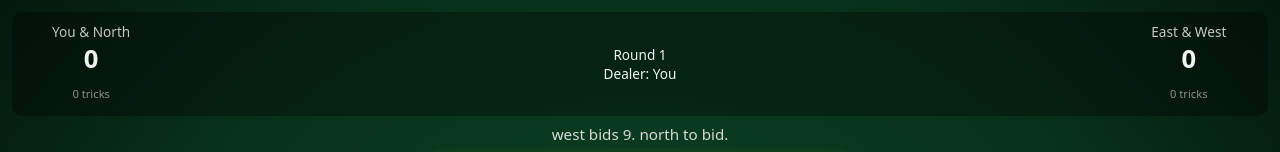
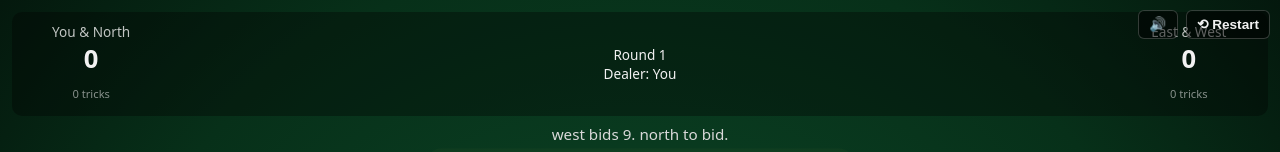
Before and after one commit to piechal84/tarneeb, a React (Vite) app: page / in a window 1280 px wide. Shown: the top 152 px of the page. Built offline with nearby package versions, Linux system fonts and the light colour scheme.

Commit message:
Add restart-match button and synthesized sound effects for card play, shuffle, and trump selection

```diff
--- a/src/App.css
+++ b/src/App.css
@@ -10,6 +10,34 @@
   display: flex;
   flex-direction: column;
   padding: 0.75rem;
+}
+
+.header-controls {
+  position: fixed;
+  top: 0.6rem;
+  right: 0.6rem;
+  display: flex;
+  gap: 0.5rem;
+  z-index: 10;
+}
+
+.icon-btn {
+  background: rgba(0, 0, 0, 0.5);
+  border: 1px solid rgba(255, 255, 255, 0.2);
+  color: #f2f2f2;
+  border-radius: 6px;
+  padding: 0.35rem 0.65rem;
+  font-size: 0.85rem;
+  font-weight: 600;
+  cursor: pointer;
+  transition: background 0.15s ease, transform 0.1s ease;
+}
+.icon-btn:hover {
+  background: rgba(0, 0, 0, 0.75);
+  transform: translateY(-1px);
+}
+.icon-btn:active {
+  transform: translateY(0) scale(0.96);
 }
 
 .scoreboard {
@@ -559,3 +587,28 @@
   background: #ffe697;
   transform: translateY(-2px);
 }
+
+.modal-actions {
+  display: flex;
+  gap: 0.75rem;
+  justify-content: center;
+  margin-top: 1rem;
+}
+.modal-actions button.primary {
+  margin-top: 0;
+}
+
+.modal button.secondary {
+  background: rgba(255, 255, 255, 0.1);
+  color: #f2f2f2;
+  border: 1px solid rgba(255, 255, 255, 0.3);
+  border-radius: 6px;
+  padding: 0.6rem 1.4rem;
+  font-weight: 600;
+  cursor: pointer;
+  transition: background 0.15s ease, transform 0.1s ease;
+}
+.modal button.secondary:hover {
+  background: rgba(255, 255, 255, 0.2);
+  transform: translateY(-2px);
+}
--- a/src/App.tsx
+++ b/src/App.tsx
@@ -5,6 +5,7 @@ import PlayingCard, { CardBack } from './components/PlayingCard';
 import { aiBid, aiChooseCard, bestTrumpSuit } from './game/ai';
 import { createNewGame, gameReducer } from './game/engine';
 import { isLegalMove, trickWinner } from './game/rules';
+import { isMuted, playCardSound, playShuffleSound, playTrumpSound, setMuted } from './game/sound';
 import type { Seat, Suit } from './game/types';
 import {
   MAX_BID,
@@ -54,10 +55,19 @@ export default function App() {
   const [state, dispatch] = useReducer(gameReducer, undefined, createNewGame);
   const [collecting, setCollecting] = useState(false);
   const [dealing, setDealing] = useState(true);
+  const [muted, setMutedState] = useState(isMuted());
+  const [confirmRestart, setConfirmRestart] = useState(false);
+
+  function toggleMuted() {
+    const next = !muted;
+    setMuted(next);
+    setMutedState(next);
+  }
 
   // Show the dealing animation at the start of every round, blocking play until it finishes.
   useEffect(() => {
     setDealing(true);
+    playShuffleSound();
     const timer = setTimeout(() => setDealing(false), DEAL_DURATION);
     return () => clearTimeout(timer);
   }, [state.roundNumber]);
@@ -78,6 +88,7 @@ export default function App() {
     if (state.phase === 'choosing-trump' && state.highestBid && state.highestBid.seat !== 'south') {
       const seat = state.highestBid.seat;
       const timer = setTimeout(() => {
+        playTrumpSound();
         dispatch({ type: 'CHOOSE_TRUMP', suit: bestTrumpSuit(state.hands[seat]) });
       }, AI_DELAY);
       return () => clearTimeout(timer);
@@ -104,6 +115,7 @@ export default function App() {
           state.trump as Suit,
           partnerIsWinning(state.trick, seat, state.trump as Suit)
         );
+        playCardSound();
         dispatch({ type: 'PLAY_CARD', seat, card });
       }, AI_DELAY);
       return () => clearTimeout(timer);
@@ -133,6 +145,15 @@ export default function App() {
 
   return (
     <div className="table-root">
+      <div className="header-controls">
+        <button className="icon-btn" onClick={toggleMuted} title={muted ? 'Unmute sound' : 'Mute sound'}>
+          {muted ? '🔇' : '🔊'}
+        </button>
+        <button className="icon-btn" onClick={() => setConfirmRestart(true)} title="Restart match">
+          ⟲ Restart
+        </button>
+      </div>
+
       <header className="scoreboard">
         <div className="score-team">
           <span className="team-name">{TEAM_LABEL.southNorth}</span>
@@ -231,7 +252,10 @@ export default function App() {
                   style={fanStyle}
                   onClick={
                     humanTurnToPlay && legal
-                      ? () => dispatch({ type: 'PLAY_CARD', seat: 'south', card })
+                      ? () => {
+                          playCardSound();
+                          dispatch({ type: 'PLAY_CARD', seat: 'south', card });
+                        }
                       : undefined
                   }
                 />
@@ -260,7 +284,13 @@ export default function App() {
           <div className="panel-title">Choose trump suit</div>
           <div className="panel-buttons">
             {SUITS.map((s) => (
-              <button key={s} onClick={() => dispatch({ type: 'CHOOSE_TRUMP', suit: s })}>
+              <button
+                key={s}
+                onClick={() => {
+                  playTrumpSound();
+                  dispatch({ type: 'CHOOSE_TRUMP', suit: s });
+                }}
+              >
                 {SUIT_SYMBOL[s]} {SUIT_NAME[s]}
               </button>
             ))}
@@ -297,6 +327,29 @@ export default function App() {
         </div>
       )}
 
+      {confirmRestart && (
+        <div className="modal-overlay">
+          <div className="modal">
+            <h2>Restart Match?</h2>
+            <p>This resets the score to 0-0 and starts a new match. Current progress will be lost.</p>
+            <div className="modal-actions">
+              <button
+                className="primary"
+                onClick={() => {
+                  setConfirmRestart(false);
+                  dispatch({ type: 'NEW_GAME' });
+                }}
+              >
+                Restart
+              </button>
+              <button className="secondary" onClick={() => setConfirmRestart(false)}>
+                Cancel
+              </button>
+            </div>
+          </div>
+        </div>
+      )}
+
       {state.phase === 'game-over' && state.winner && (
         <div className="modal-overlay">
           <div className="modal">
--- /dev/null
+++ b/src/game/sound.ts
@@ -0,0 +1,81 @@
+let ctx: AudioContext | null = null;
+let muted = false;
+
+function getCtx(): AudioContext | null {
+  if (typeof window === 'undefined') return null;
+  const Ctor = window.AudioContext ?? (window as unknown as { webkitAudioContext?: typeof AudioContext }).webkitAudioContext;
+  if (!Ctor) return null;
+  if (!ctx) ctx = new Ctor();
+  if (ctx.state === 'suspended') void ctx.resume();
+  return ctx;
+}
+
+export function setMuted(value: boolean) {
+  muted = value;
+}
+
+export function isMuted() {
+  return muted;
+}
+
+// A short filtered noise burst - used for card taps and, layered, for a shuffle.
+function noiseBurst(audio: AudioContext, duration: number, volume: number, filterFreq: number) {
+  const bufferSize = Math.max(1, Math.floor(audio.sampleRate * duration));
+  const buffer = audio.createBuffer(1, bufferSize, audio.sampleRate);
+  const data = buffer.getChannelData(0);
+  for (let i = 0; i < bufferSize; i++) {
+    data[i] = (Math.random() * 2 - 1) * (1 - i / bufferSize);
+  }
+  const source = audio.createBufferSource();
+  source.buffer = buffer;
+  const filter = audio.createBiquadFilter();
+  filter.type = 'bandpass';
+  filter.frequency.value = filterFreq;
+  filter.Q.value = 0.7;
+  const gain = audio.createGain();
+  gain.gain.value = volume;
+  source.connect(filter).connect(gain).connect(audio.destination);
+  source.start();
+}
+
+export function playCardSound() {
+  if (muted) return;
+  const audio = getCtx();
+  if (!audio) return;
+  noiseBurst(audio, 0.055, 0.32, 2400);
+}
+
+export function playShuffleSound() {
+  if (muted) return;
+  const audio = getCtx();
+  if (!audio) return;
+  for (let i = 0; i < 9; i++) {
+    setTimeout(() => {
+      if (muted) return;
+      noiseBurst(audio, 0.06, 0.16, 1700 + Math.random() * 900);
+    }, i * 75);
+  }
+}
+
+export function playTrumpSound() {
+  if (muted) return;
+  const audio = getCtx();
+  if (!audio) return;
+  const notes = [523.25, 659.25, 783.99]; // C5, E5, G5
+  notes.forEach((freq, i) => {
+    setTimeout(() => {
+      if (muted) return;
+      const osc = audio.createOscillator();
+      const gain = audio.createGain();
+      osc.type = 'triangle';
+      osc.frequency.value = freq;
+      osc.connect(gain).connect(audio.destination);
+      const now = audio.currentTime;
+      gain.gain.setValueAtTime(0.0001, now);
+      gain.gain.exponentialRampToValueAtTime(0.22, now + 0.02);
+      gain.gain.exponentialRampToValueAtTime(0.0001, now + 0.35);
+      osc.start(now);
+      osc.stop(now + 0.4);
+    }, i * 110);
+  });
+}
```
